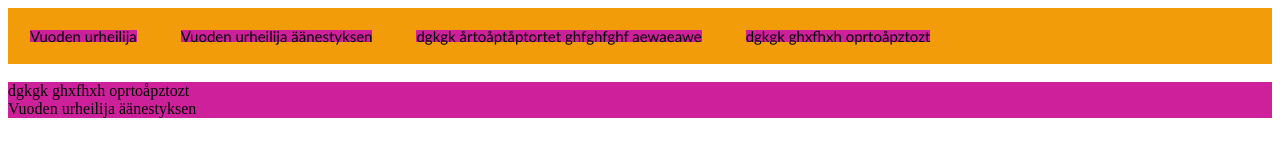
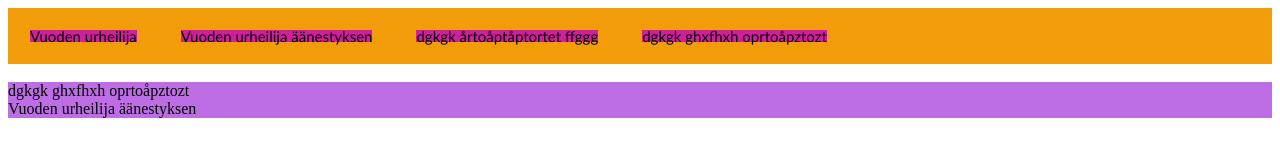
Before and after one commit to LauraWuori/laurawuori, a plain HTML site: page flexbox.html in a window 1280 px wide. Drawn offline with Linux system fonts and the light colour scheme; a script that the page names is missing.

Commit message:
ukiviviuvi

```diff
--- a/CSS/style2.css
+++ b/CSS/style2.css
@@ -19,7 +19,7 @@
 
 .flexcolumn
 {
-    background-color: rgb(207, 32, 155);
+    background-color: rgb(190, 110, 228);
     display: flex;
     flex-direction: column;
 }
--- a/flexbox.html
+++ b/flexbox.html
@@ -24,7 +24,7 @@
 
 <div> Vuoden urheilija äänestyksen </div>
 
-    <div>dgkgk årtoåptåptortet ghfghfghf aewaeawe</div>
+    <div>dgkgk årtoåptåptortet ffggg </div>
 
     <div>dgkgk ghxfhxh oprtoåpztozt</div> </div>
 
```
